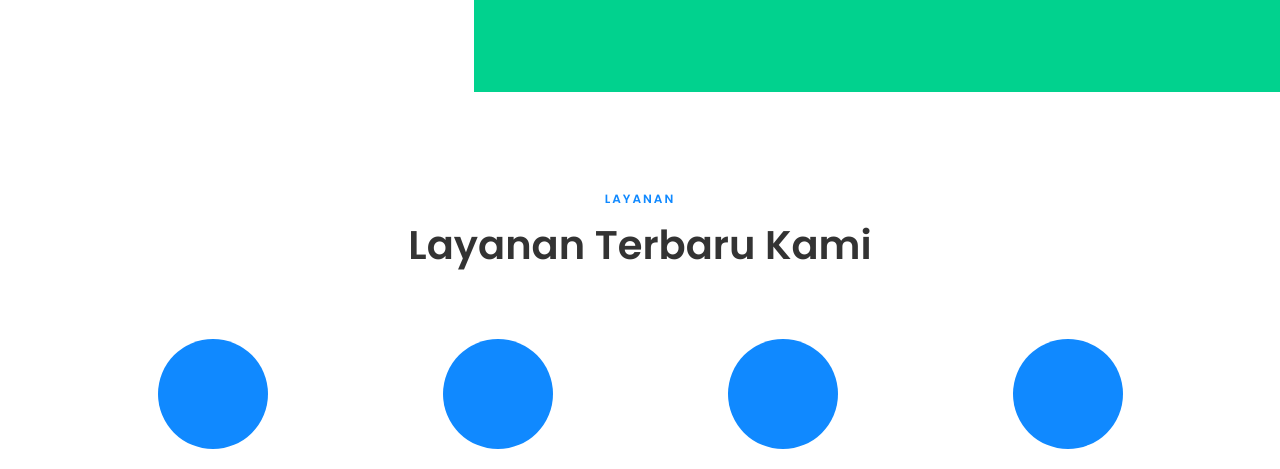
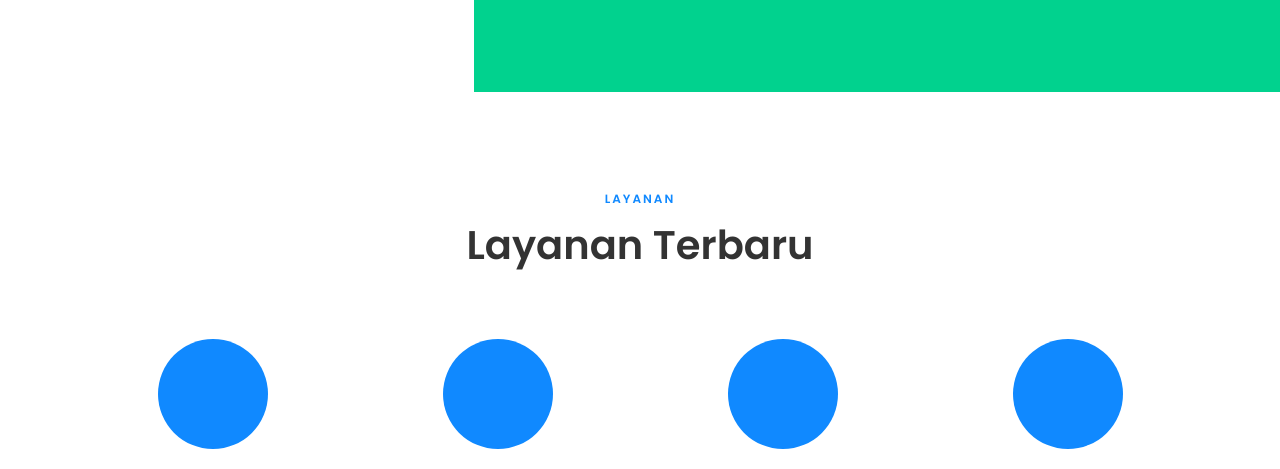
Before and after one commit to guanshiyin28/MPW-Rent-Car, a PHP site: page / in a window 1280 px wide. Shown: the part 2658-3127 px from the top of the page. Run offline with PHP 8.4, Linux system fonts and the light colour scheme; some libraries are stand-ins or nearby versions; some web fonts are replaced.

Commit message:
update neww

```diff
--- a/index.php
+++ b/index.php
@@ -263,7 +263,7 @@ require("function.php");
 				<div class="row justify-content-center mb-5">
           <div class="col-md-7 text-center heading-section ftco-animate">
           	<span class="subheading">Layanan</span>
-            <h2 class="mb-3">Layanan Terbaru Kami</h2>
+            <h2 class="mb-3">Layanan Terbaru </h2>
           </div>
         </div>
 				<div class="row">
```
